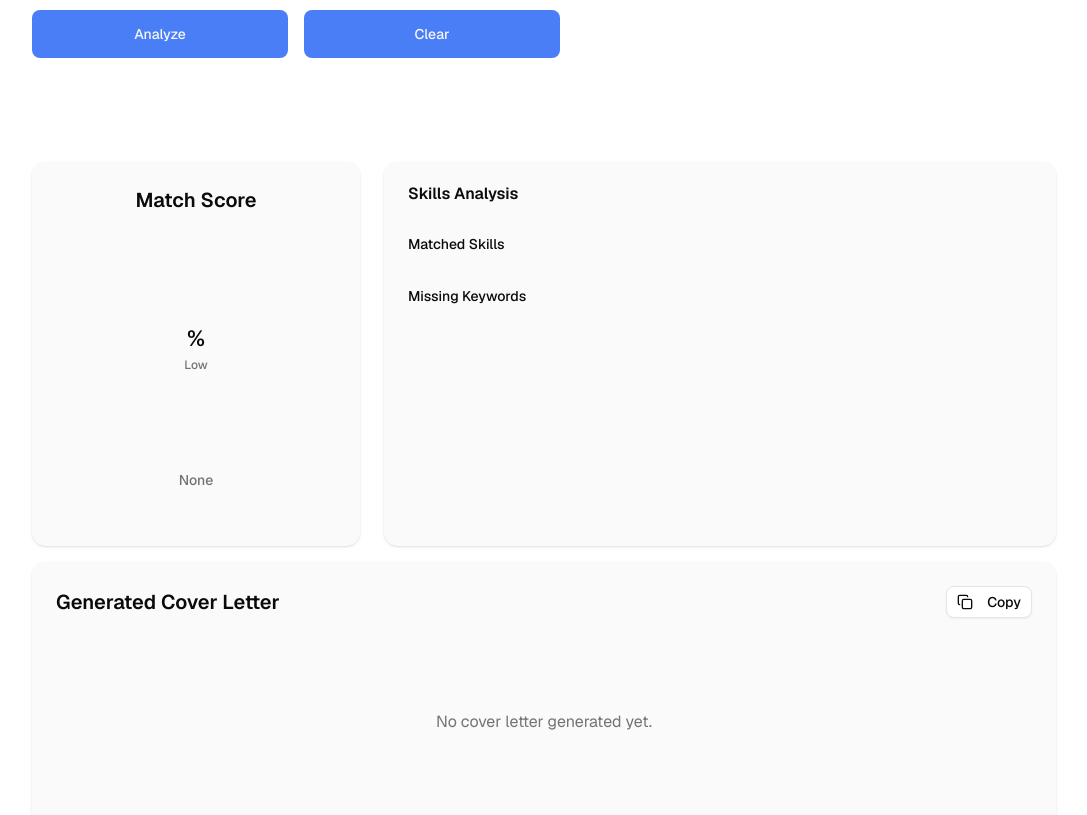
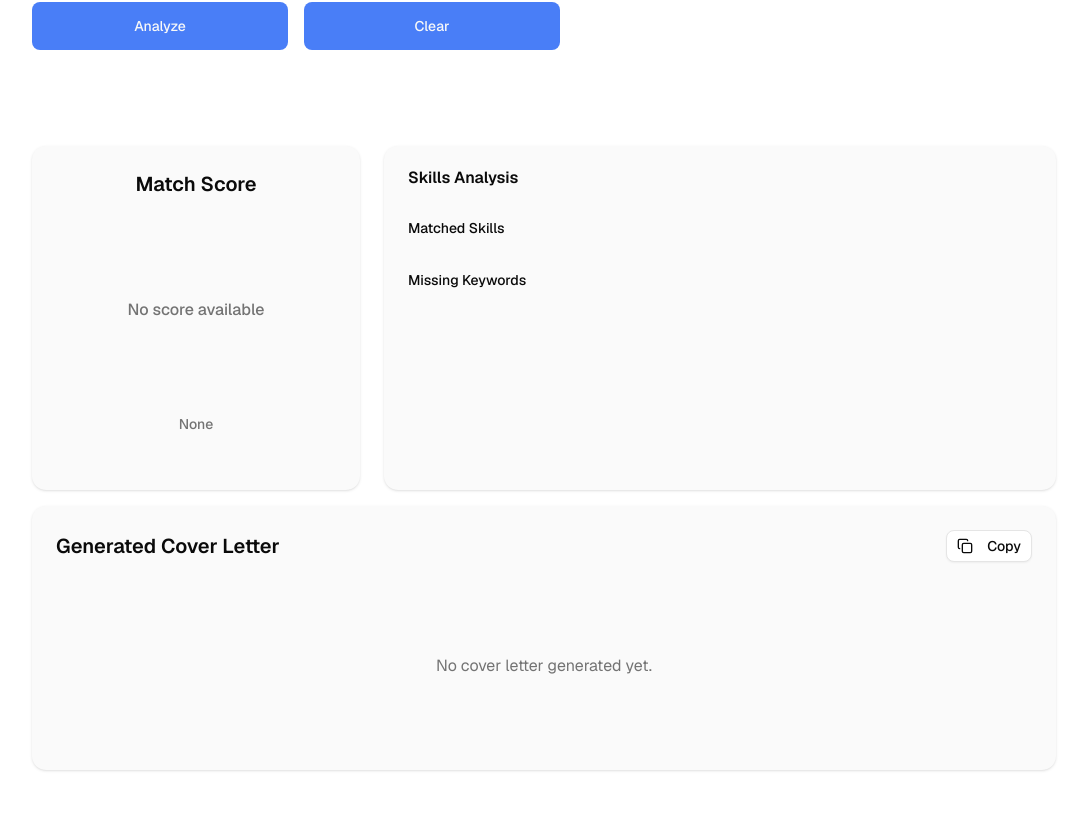
Before and after one commit to Bataklik/OpenJob, a Next.js app in the folder oj_frontend/: page / in a window 1280 px wide. Shown: the part 1005-1820 px from the top of the page, without its empty margins (96-1183 px from the left). Built offline with nearby package versions, Linux system fonts and the light colour scheme.

Commit message:
refactor: :recycle: update Home component to use ResultsSection and UploadSection, replacing deprecated components and improving state management

```diff
--- a/oj_frontend/app/page.tsx
+++ b/oj_frontend/app/page.tsx
@@ -1,10 +1,8 @@
 "use client";
-import AnalysePage from "@/components/results/SkillsAnalysisCard";
-import CoverLetterCard from "@/components/results/CoverLetterCard";
 import HeaderPage from "@/components/header/HeaderSection";
-import ScoreCard from "@/components/results/ScoreCard";
-import UploadPage from "@/components/upload/UploadSection";
 import { useRef, useState } from "react";
+import UploadSection from "@/components/upload/UploadSection";
+import ResultsSection from "@/components/results/ResultsSection";
 
 export default function Home() {
     const fileInputRef = useRef<HTMLInputElement | null>(null);
@@ -12,10 +10,10 @@ export default function Home() {
     const [jobText, setJobText] = useState("");
     const [isAnalyzing, setIsAnalyzing] = useState(false);
 
-    const [score, setScore] = useState(null);
+    const [score, setScore] = useState(undefined);
     const [matched, setMatched] = useState<string[]>([]);
     const [missing, setMissing] = useState<string[]>([]);
-    const [letter, setLetter] = useState(null);
+    const [letter, setLetter] = useState(undefined);
     const [matchText, setMatchText] = useState("None");
     const handleAnalyse = () => {
         if (!selectedFile) {
@@ -51,10 +49,10 @@ export default function Home() {
     const handleClear = () => {
         setSelectedFile(null);
         setJobText("");
-        setScore(null);
+        setScore(undefined);
         setMatched([]);
         setMissing([]);
-        setLetter(null);
+        setLetter(undefined);
         setMatchText("None");
     };
     const handleClick = () => {
@@ -72,9 +70,9 @@ export default function Home() {
         setSelectedFile(file);
     };
     return (
-        <div className="min-h-screen bg-zinc-50 font-sans dark:bg-black">
-            <main className="w-full bg-white px-4 pb-32 pt-8 dark:bg-black">
-                <div className="mx-auto flex w-full max-w-5xl flex-col gap-16">
+        <div className="flex flex-col min-h-screen bg-zinc-50 font-sans dark:bg-black">
+            <main className="w-full flex-1 bg-white px-4 pb-32 pt-8 dark:bg-black">
+                <div className="mx-auto flex w-full h-full max-w-5xl flex-col gap-14">
                     <HeaderPage
                         title={"Find your perfect job match\nin seconds"}
                         description={
@@ -82,7 +80,7 @@ export default function Home() {
                         }
                     />
 
-                    <UploadPage
+                    <UploadSection
                         jobText={jobText}
                         setJobText={setJobText}
                         fileInputRef={fileInputRef}
@@ -94,15 +92,13 @@ export default function Home() {
                         isAnalyzing={isAnalyzing}
                     />
 
-                    <div className="flex w-full flex-col gap-4">
-                        <div className="mt-10 flex w-full flex-col gap-6 text-base font-medium sm:flex-row">
-                            <ScoreCard score={score} matchText={matchText} />
-                            <AnalysePage matched={matched} missing={missing} />
-                        </div>
-                        <div>
-                            <CoverLetterCard letter={letter} />
-                        </div>
-                    </div>
+                    <ResultsSection
+                        score={score}
+                        matchText={matchText}
+                        matched={matched}
+                        missing={missing}
+                        letter={letter}
+                    />
                 </div>
             </main>
         </div>
```
